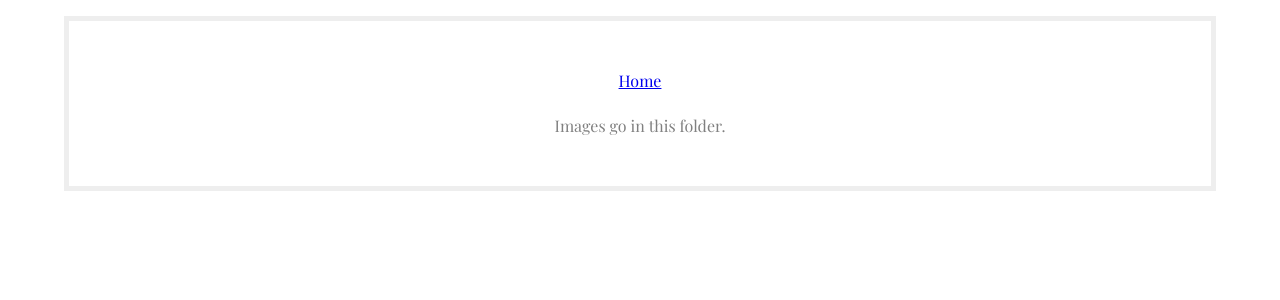
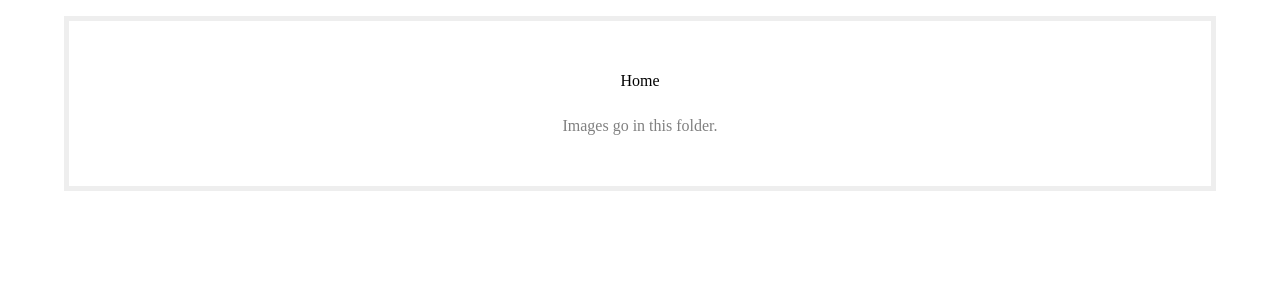
Before and after one commit to ashammeeh/alaa-blog, a Jekyll site: the page built from img/README.md, in a window 1280 px wide. Shown: the top 300 px of the page. Built offline with Jekyll 4.4.1, drawn with Linux system fonts in a browser that asks for light colours; our own code applies the rules of GitHub Pages for plain Markdown files.

Commit message:
Update default.html

```diff
--- a/_layouts/default.html
+++ b/_layouts/default.html
@@ -1,7 +1,8 @@
 <!DOCTYPE html>
 <html>
 <head>
-	<link rel='shortcut icon' type='image/x-icon' href='img/favicon.ico'/>
+		<link rel='shortcut icon' type='image/x-icon' href='img/favicon.ico'/>
+
 	<meta charset="utf-8">
 	<meta http-equiv="X-UA-Compatible" content="IE=edge">
 	<title>{{ site.title }}</title>
@@ -14,13 +15,27 @@
 	<!-- For production, combine all of the stylesheets -->
 	<link rel="stylesheet" href="{{ site.baseurl }}/css/sitewide.css">
 
-
+	<!-- pull in webfonts -->
+	<link href="https://fonts.googleapis.com/css?family=Source+Sans+Pro" rel="stylesheet">
 
 
 </head>
+<style>
+
+	a:link {
+	color: black;
+	text-decoration:none
+	}
+	a:hover {
+	color: black;
+	transition: 1s;
+	}
+	a:visited {
+	color:grey;
+	}
+
+</style>
 <body>
-	<!-- pull in webfonts -->
-	<link href="https://fonts.googleapis.com/css?family=Playfair+Display" rel="stylesheet">
 
 	<!-- Page content goes inside the container -->
 	<!-- In general, you should have only one container per page. -->
```
